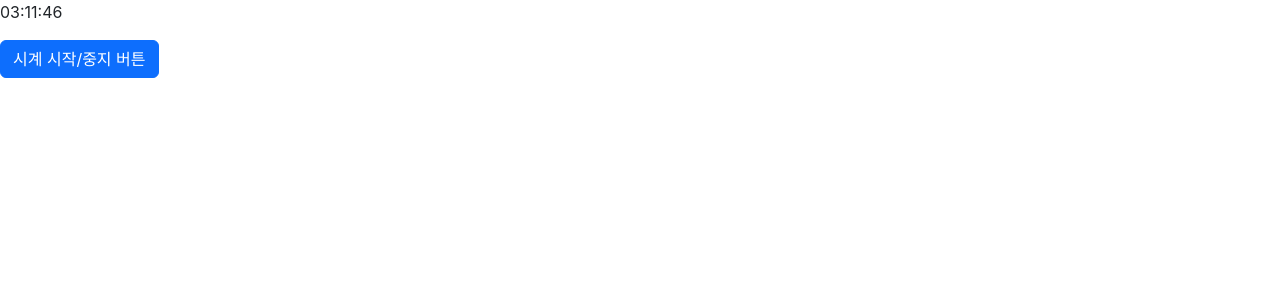
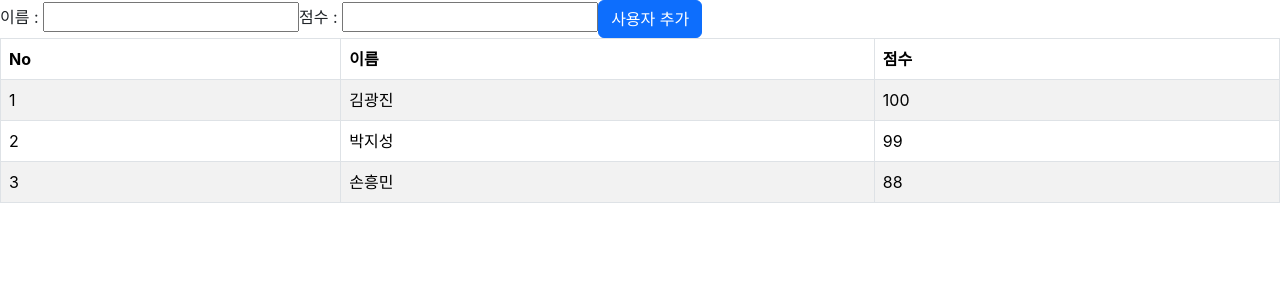
Before and after one commit to GJKim-James/shinhan-ds-academy-react, a React (Create React App) app: page / in a window 1280 px wide. Shown: the top 300 px of the page. Built offline with nearby package versions, Linux system fonts and the light colour scheme.

Commit message:
2025. 02. 14. 금. 목요일 복습

```diff
--- /dev/null
+++ b/src/day4/Day4App.js
@@ -0,0 +1,11 @@
+import RefTest3 from 'day4/RefTest3';
+
+function Day4App(props) {
+    return (
+        <div>
+            <RefTest3></RefTest3>
+        </div>
+    );
+}
+
+export default Day4App;
--- /dev/null
+++ b/src/day4/RefTest3.js
@@ -0,0 +1,52 @@
+import React, { useRef, useState } from 'react';
+import { Button, Table } from 'react-bootstrap';
+
+function RefTest3(props) {
+    const [user, setUser] = useState({});
+    const [userList, setUserList] = useState([
+        {userid: 1, username: "김광진", score: 100},
+        {userid: 2, username: "박지성", score: 99},
+        {userid: 3, username: "손흥민", score: 88}
+    ]);
+    const nextId = useRef(4); // nextId.current로 접근
+    // let nextId = 4; // 이렇게 선언하면 4, 5, 6, 7 증가하지 않고 계속 4로 초기화됨
+    const changeHandler = (e) => {
+        setUser({...user, [e.target.name]: e.target.value});
+    };
+    const clickHandler = () => {
+        // setter는 비동기, 연속적으로 setter 사용 시 주의
+        // setUser({...user, userid: nextId.current}); // 잘못된 코드(setter는 비동기이기 때문에)
+        const newUser = {...user, userid: nextId.current};
+        setUserList([...userList, newUser]);
+        nextId.current++;
+    };
+
+    return (
+        <div>
+            이름 : <input name='username' onChange={changeHandler}></input>
+            점수 : <input type='number' name='score' onChange={changeHandler}></input>
+            <Button onClick={clickHandler}>사용자 추가</Button>
+
+            <Table striped bordered hover>
+                <thead>
+                    <tr>
+                        <th>No</th>
+                        <th>이름</th>
+                        <th>점수</th>
+                    </tr>
+                </thead>
+                <tbody>
+                    {userList.map((item) => (
+                        <tr key={item.userid}>
+                            <td>{item.userid}</td>
+                            <td>{item.username}</td>
+                            <td>{item.score}</td>
+                        </tr>
+                    ))}
+                </tbody>
+            </Table>
+        </div>
+    );
+}
+
+export default RefTest3;
--- a/src/index.js
+++ b/src/index.js
@@ -1,5 +1,6 @@
 import 'bootstrap/dist/css/bootstrap.min.css'; // bootstrap css
 import TimerApp from 'day3/useEffectTest/TimerApp';
+import Day4App from 'day4/Day4App';
 import 'index.css';
 import ReactDOM from 'react-dom/client';
 import reportWebVitals from 'reportWebVitals';
@@ -10,7 +11,9 @@ root.render(
   <>
     {/* <Day3App></Day3App> */}
 
-    <TimerApp></TimerApp>
+    {/* <TimerApp></TimerApp> */}
+
+    <Day4App></Day4App>
   </>
   // </React.StrictMode>
 );
```
Also changed, not shown: src/day4/RefTest1.js (added, +25 -0 lines), src/day4/RefTest2.js (added, +28 -0 lines).
